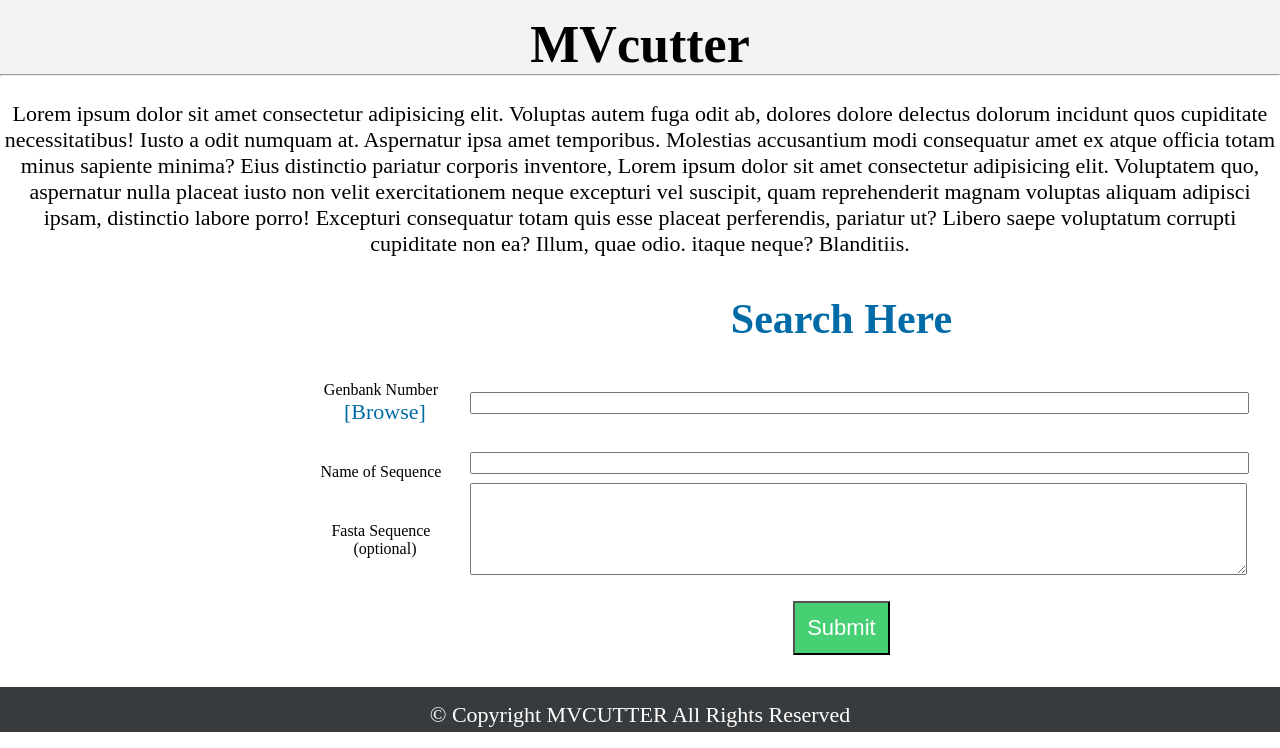
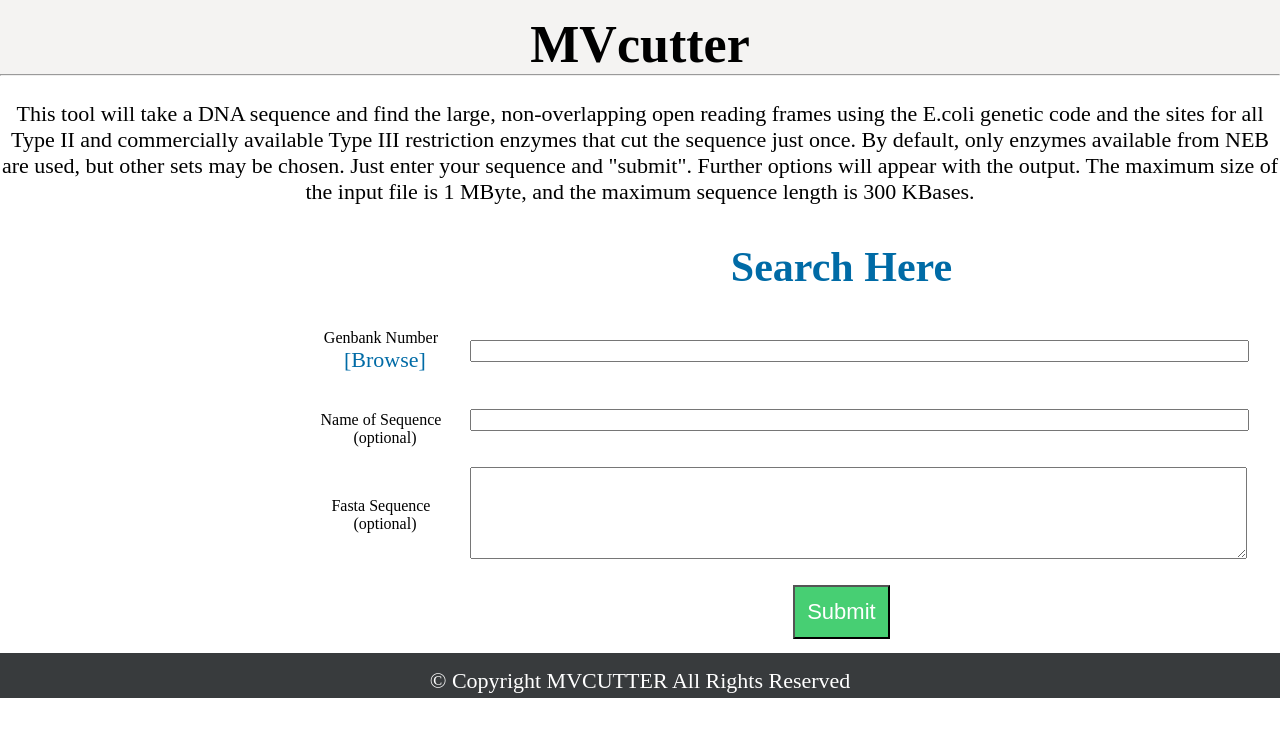
Before and after one commit to Raovish/MV-Cutter, a PHP site: page / in a window 1280 px wide. Shown: the part 52-800 px from the top of the page. Run offline with PHP 8.4, Linux system fonts and the light colour scheme.

Commit message:
Initial commit

```diff
--- a/homedata.php
+++ b/homedata.php
@@ -31,7 +31,7 @@
 <form action="homedata.php" method="post">
 
 
-   <input type="submit"  value="ClickMe" name="submit" <h1>&nbsp;&nbsp;Copy and search it on homepage  <a href="index.php">Home</a></h1> <br><br>
+   <input type="submit"  value="Show Data" name="submit" <h1>&nbsp;&nbsp;<-- Click Here | Copy Genbanknumber and search it on homepage  <a href="index.php">Home</a></h1> <br><br>
    </div>
 </form>
 
--- a/index.php
+++ b/index.php
@@ -151,7 +151,7 @@
 
 
     <div class="para">
-    <p>Lorem ipsum dolor sit amet consectetur adipisicing elit. Voluptas autem fuga odit ab, dolores dolore delectus dolorum incidunt quos cupiditate necessitatibus! Iusto a odit numquam at. Aspernatur ipsa amet temporibus. Molestias accusantium modi consequatur amet ex atque officia totam minus sapiente minima? Eius distinctio pariatur corporis inventore, Lorem ipsum dolor sit amet consectetur adipisicing elit. Voluptatem quo, aspernatur nulla placeat iusto non velit exercitationem neque excepturi vel suscipit, quam reprehenderit magnam voluptas aliquam adipisci ipsam, distinctio labore porro! Excepturi consequatur totam quis esse placeat perferendis, pariatur ut? Libero saepe voluptatum corrupti cupiditate non ea? Illum, quae odio. itaque neque? Blanditiis.  </p>
+    <p>This tool will take a DNA sequence and find the large, non-overlapping open reading frames using the E.coli genetic code and the sites for all Type II and commercially available Type III restriction enzymes that cut the sequence just once. By default, only enzymes available from NEB are used, but other sets may be chosen. Just enter your sequence and "submit". Further options will appear with the output. The maximum size of the input file is 1 MByte, and the maximum sequence length is 300 KBases. </p>
 </div><br><br>
  <div class="container">
 
@@ -166,23 +166,20 @@
         <td><input type="text" id="space" name="genbanknumber" required></td>
     </tr>
     <tr>
-        <td><br> Name of Sequence &nbsp; <br></td>
+        <td><br> Name of Sequence &nbsp; <br>(optional)</td>
         <td><input type="text" id="space" name="nameofsequence" ></td>
     </tr>
     <tr>
         <td><br> Fasta Sequence &nbsp; <br>(optional)<br></td>
         <!-- <td><input type="text" class="space" name="fastasequence" rows="8" cols="70"></td> -->
-        <td><textarea id="space" name="fastasequence" cols="70" rows="5"></textarea></td>
+        <td><br><textarea id="space" name="fastasequence" cols="70" rows="5"></textarea></td>
     </tr>
     <tr>
         <td colspan="2"><input type="submit" class="submit" name="submit" value="Submit"></td>
     </tr>
 </table>
-</div>
-
-
-
-<footer class="footer">&#169;&nbsp;Copyright MVCUTTER All Rights Reserved</footer>
+</div> <br>
+ <footer class="footer">&#169;&nbsp;Copyright MVCUTTER All Rights Reserved</footer>
 </form>
 
 </body>
```
Also changed, not shown: images/ti.gif (added).
